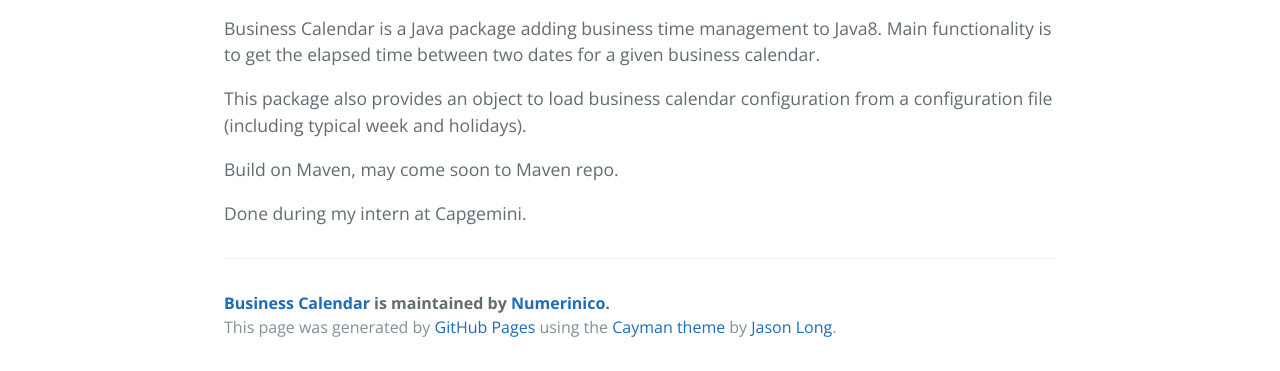
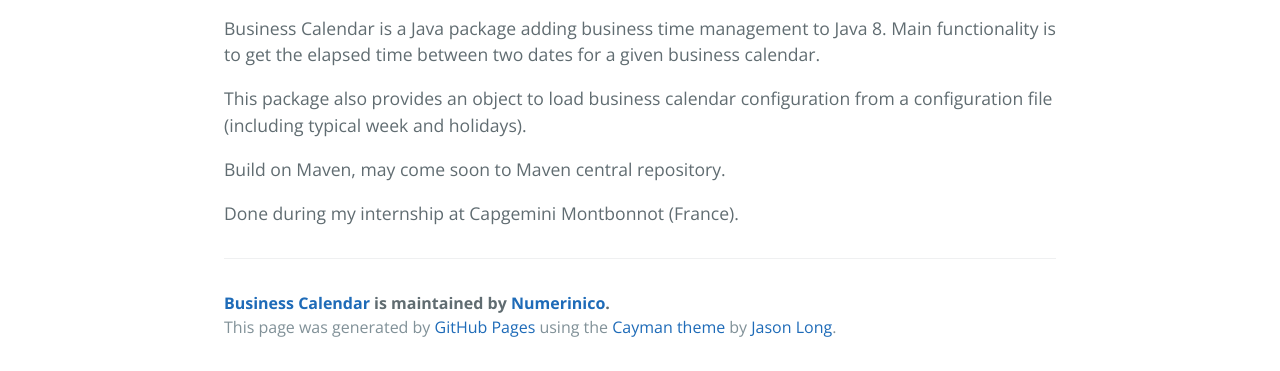
Before and after one commit to Numerinico/businesscalendar, a plain HTML site: page index.html in a window 1280 px wide. Shown: the part 470-841 px from the top of the page. Drawn offline with nearby package versions, Linux system fonts and the light colour scheme.

Commit message:
Create gh-pages branch via GitHub

```diff
--- a/index.html
+++ b/index.html
@@ -22,14 +22,14 @@
       <h1>
 <a id="business-calendar" class="anchor" href="#business-calendar" aria-hidden="true"><span aria-hidden="true" class="octicon octicon-link"></span></a>Business Calendar</h1>
 
-<p>Business Calendar is a Java package adding business time management to Java8.
+<p>Business Calendar is a Java package adding business time management to Java 8.
 Main functionality is to get the elapsed time between two dates for a given business calendar.</p>
 
 <p>This package also provides an object to load business calendar configuration from a configuration file (including typical week and holidays).</p>
 
-<p>Build on Maven, may come soon to Maven repo.</p>
+<p>Build on Maven, may come soon to Maven central repository.</p>
 
-<p>Done during my intern at Capgemini.</p>
+<p>Done during my internship at Capgemini Montbonnot (France).</p>
 
       <footer class="site-footer">
         <span class="site-footer-owner"><a href="https://github.com/Numerinico/businesscalendar">Business Calendar</a> is maintained by <a href="https://github.com/Numerinico">Numerinico</a>.</span>
--- a/params.json
+++ b/params.json
@@ -1,6 +1,6 @@
 {
   "name": "Business Calendar",
   "tagline": "Java Business Calendar",
-  "body": "# Business Calendar\r\n\r\nBusiness Calendar is a Java package adding business time management to Java8.\r\nMain functionality is to get the elapsed time between two dates for a given business calendar.\r\n\r\nThis package also provides an object to load business calendar configuration from a configuration file (including typical week and holidays).\r\n\r\nBuild on Maven, may come soon to Maven repo.\r\n\r\nDone during my intern at Capgemini.",
+  "body": "# Business Calendar\r\n\r\nBusiness Calendar is a Java package adding business time management to Java 8.\r\nMain functionality is to get the elapsed time between two dates for a given business calendar.\r\n\r\nThis package also provides an object to load business calendar configuration from a configuration file (including typical week and holidays).\r\n\r\nBuild on Maven, may come soon to Maven central repository.\r\n\r\nDone during my internship at Capgemini Montbonnot (France).",
   "note": "Don't delete this file! It's used internally to help with page regeneration."
 }
```
